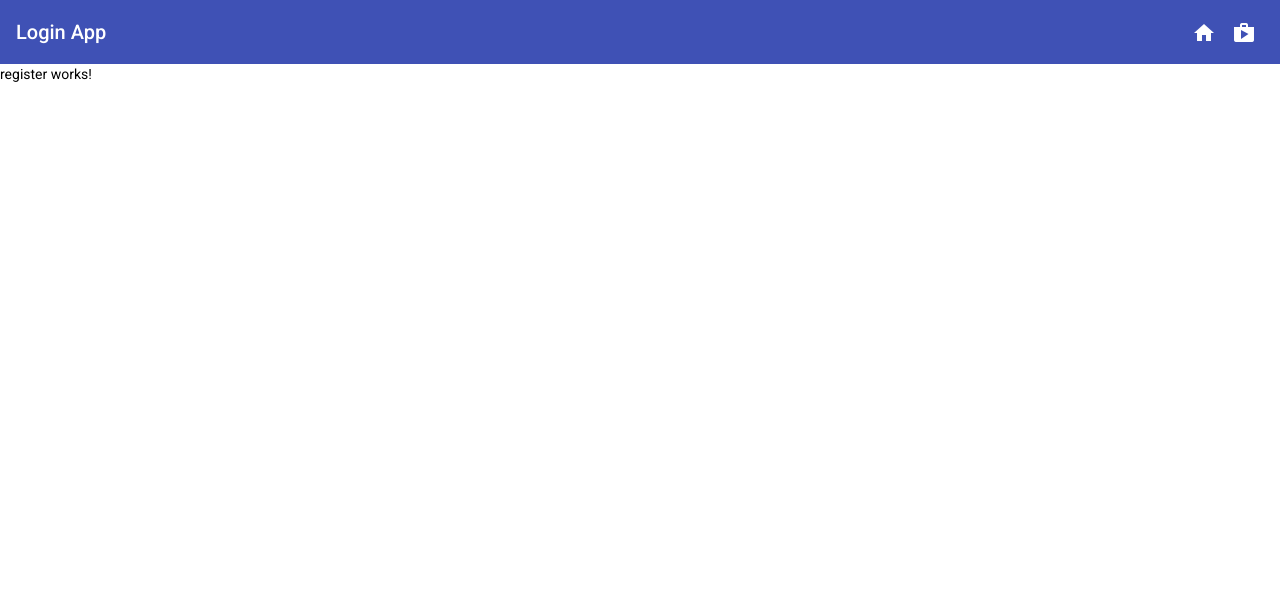
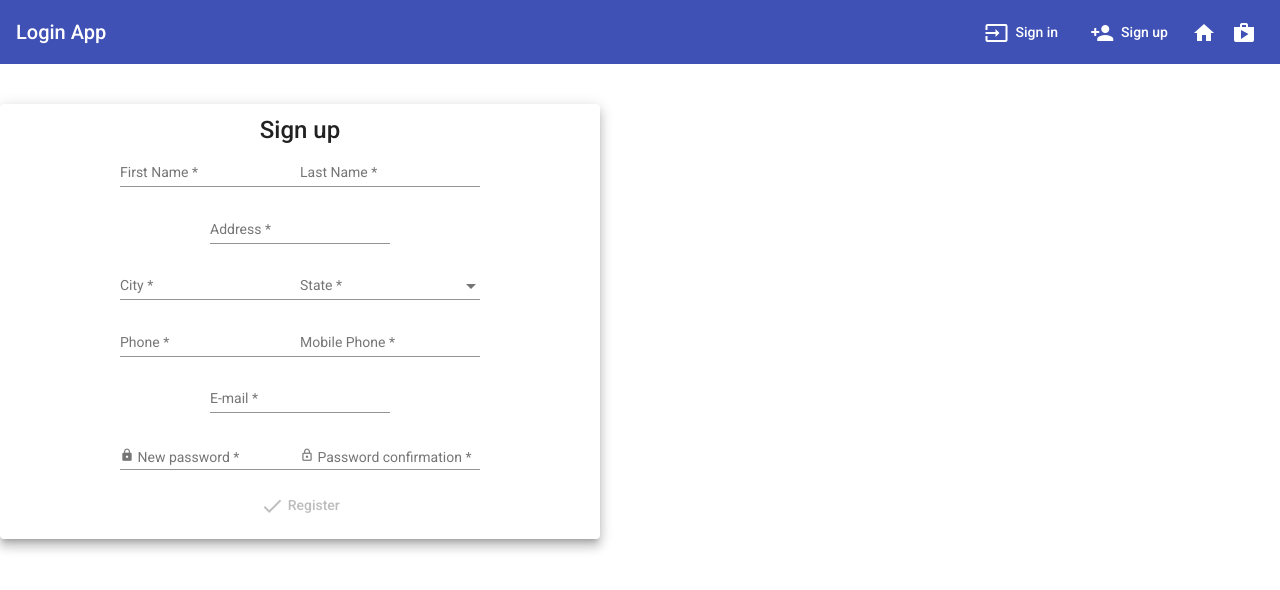
Before and after one commit to Diegooliveyra/Login-App-Angular, an Angular app: page /auth/register in a window 1280 px wide. Shown: the top 590 px of the page. Built offline with nearby package versions, Linux system fonts and the light colour scheme.

Commit message:
feito o component register

```diff
--- a/src/app/app.component.html
+++ b/src/app/app.component.html
@@ -2,9 +2,20 @@
   Login App
   <span fxFlex></span>
   <div>
+    <button mat-button routerLink="/auth/login">
+      <mat-icon>input</mat-icon>
+      &nbsp;Sign in
+    </button>
+
+    <button mat-button routerLink="/auth/register">
+      <mat-icon>person_add</mat-icon>
+      &nbsp;Sign up
+    </button>
+
     <button mat-icon-button routerLink="/main/people">
       <mat-icon>home</mat-icon>
     </button>
+
     <button mat-icon-button routerLink="/main/products">
       <mat-icon>shop</mat-icon>
     </button>
--- a/src/app/auth/register/register.component.css
+++ b/src/app/auth/register/register.component.css
@@ -0,0 +1,4 @@
+.register-form {
+  max-width: 600px;
+  margin-top: 40px;
+}
--- a/src/app/auth/register/register.component.html
+++ b/src/app/auth/register/register.component.html
@@ -1 +1,147 @@
-<p>register works!</p>
+<div fxLayout="row" fxLayoutAlign="space-around center">
+  <div
+    align="center"
+    fxLayout="row"
+    fxLayoutAlign="center center"
+    class="register-form"
+  >
+    <form role="form" [formGroup]="formRegister" (ngSubmit)="onSubmit()">
+      <mat-card class="mat-elevation-z8" flex="80">
+        <mat-card-title>Sign up</mat-card-title>
+
+        <mat-card-content
+          fxLayout="column"
+          fxLayoutAlign="space-around stretch"
+        >
+          <div fxLayout="row" fxLayoutAlign="space-between stretch">
+            <mat-form-field fxFlex="45">
+              <input
+                matInput
+                type="text"
+                formControlName="firstname"
+                autocomplete="firstname"
+                placeholder="First Name"
+              />
+            </mat-form-field>
+            <mat-form-field fxFlex="45">
+              <input
+                matInput
+                type="text"
+                formControlName="lastname"
+                autocomplete="lastname"
+                placeholder="Last Name"
+              />
+            </mat-form-field>
+          </div>
+
+          <mat-form-field>
+            <input
+              matInput
+              type="text"
+              formControlName="address"
+              autocomplete="address"
+              placeholder="Address"
+            />
+          </mat-form-field>
+
+          <div fxLayout="row" fxLayoutAlign="space-between stretch">
+            <mat-form-field fxFlex="75">
+              <input
+                matInput
+                type="text"
+                formControlName="city"
+                autocomplete="citt"
+                placeholder="City"
+              />
+            </mat-form-field>
+
+            <mat-form-field fxFlex="15">
+              <mat-select
+                matNativeControl
+                placeholder="State"
+                formControlName="state"
+              >
+                <mat-option *ngFor="let state of states" [value]="state">
+                  {{ state }}
+                </mat-option>
+              </mat-select>
+            </mat-form-field>
+          </div>
+
+          <div fxLayout="row" fxLayoutAlign="space-between stretch">
+            <mat-form-field fxFlex="45">
+              <input
+                matInput
+                type="text"
+                formControlName="phone"
+                autocomplete="Phone"
+                placeholder="Phone"
+              />
+            </mat-form-field>
+            <mat-form-field fxFlex="45">
+              <input
+                matInput
+                type="text"
+                formControlName="mobilephone"
+                autocomplete="mobilephone"
+                placeholder="Mobile Phone"
+              />
+            </mat-form-field>
+          </div>
+
+          <div fxLayout="row" fxLayoutAlign="space-between stretch">
+            <mat-form-field fxFlex="100">
+              <input
+                matInput
+                type="email"
+                formControlName="email"
+                class="form-control"
+                value=""
+                autocomplete="email"
+                placeholder="E-mail"
+              />
+            </mat-form-field>
+          </div>
+
+          <div fxLayout="row" fxLayoutAlign="space-between stretch">
+            <mat-form-field fxFlex="45">
+              <input
+                matInput
+                type="password"
+                formControlName="password1"
+                type="password"
+                autocomplete="off"
+              />
+              <mat-placeholder>
+                <mat-icon>lock</mat-icon> New password
+              </mat-placeholder>
+            </mat-form-field>
+            <mat-form-field fxFlex="45">
+              <input
+                matInput
+                type="password"
+                formControlName="password2"
+                class="form-control"
+                autocomplete="off"
+              />
+              <mat-placeholder>
+                <mat-icon>lock_outline</mat-icon> Password confirmation
+              </mat-placeholder>
+            </mat-form-field>
+          </div>
+
+          <div fxLayout="row" fxLayoutAlign="end end">
+            <button
+              mat-button
+              color="primary"
+              type="submit"
+              [disabled]="!formRegister.valid"
+            >
+              <mat-icon>done</mat-icon>&nbsp;Register
+            </button>
+          </div>
+        </mat-card-content>
+      </mat-card>
+    </form>
+  </div>
+</div>
--- a/src/app/auth/register/register.component.ts
+++ b/src/app/auth/register/register.component.ts
@@ -1,15 +1,44 @@
 import { Component, OnInit } from '@angular/core';
+import { FormBuilder, FormGroup, Validators } from '@angular/forms';
 
 @Component({
   selector: 'app-register',
   templateUrl: './register.component.html',
-  styleUrls: ['./register.component.css']
+  styleUrls: ['./register.component.css'],
 })
 export class RegisterComponent implements OnInit {
+  formRegister: FormGroup = this.fb.group(
+    {
+      firstname: ['', [Validators.required]],
+      lastname: ['', [Validators.required]],
+      address: ['', [Validators.required]],
+      city: ['', [Validators.required]],
+      state: ['', [Validators.required]],
+      phone: ['', [Validators.required]],
+      mobilephone: ['', [Validators.required]],
+      email: ['', [Validators.required, Validators.email]],
+      password1: ['', [Validators.required, Validators.minLength(6)]],
+      password2: ['', [Validators.required, Validators.minLength(6)]],
+    },
+    { validator: this.matchingPassword }
+  );
 
-  constructor() { }
+  states = ['SP', 'RJ', 'MG', 'SC', 'GO', 'PR', 'MT'];
 
-  ngOnInit(): void {
+  constructor(private fb: FormBuilder) {}
+
+  ngOnInit(): void {}
+
+  matchingPassword(group: FormGroup) {
+    if (group) {
+      const password1 = group.get('password1')?.value;
+      const password2 = group.get('password2')?.value;
+      if (password1 === password2) {
+        return null;
+      }
+    }
+    return { matching: false };
   }
 
+  onSubmit() {}
 }
```
Also changed, not shown: src/app/models/user.ts (+10 -0 lines).
